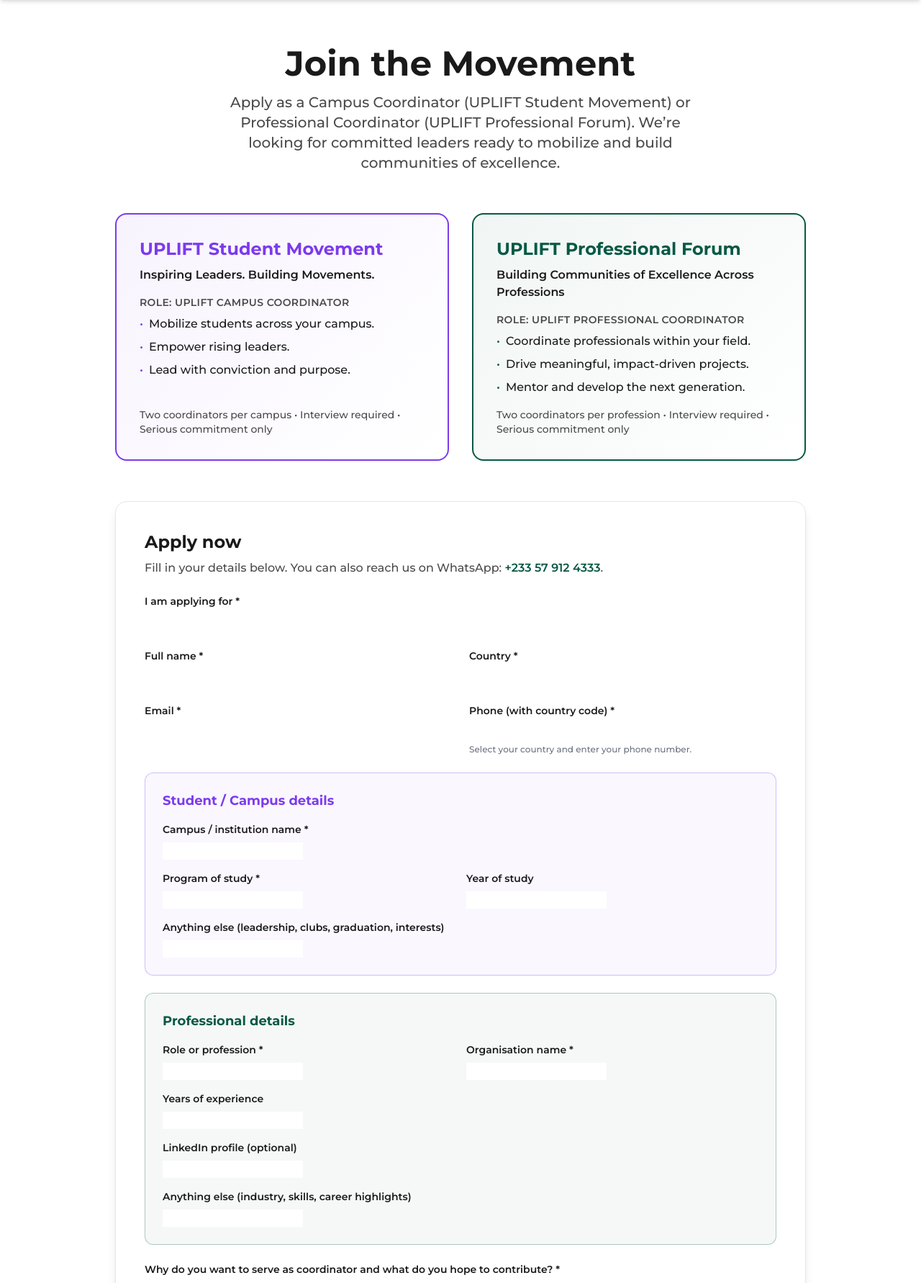
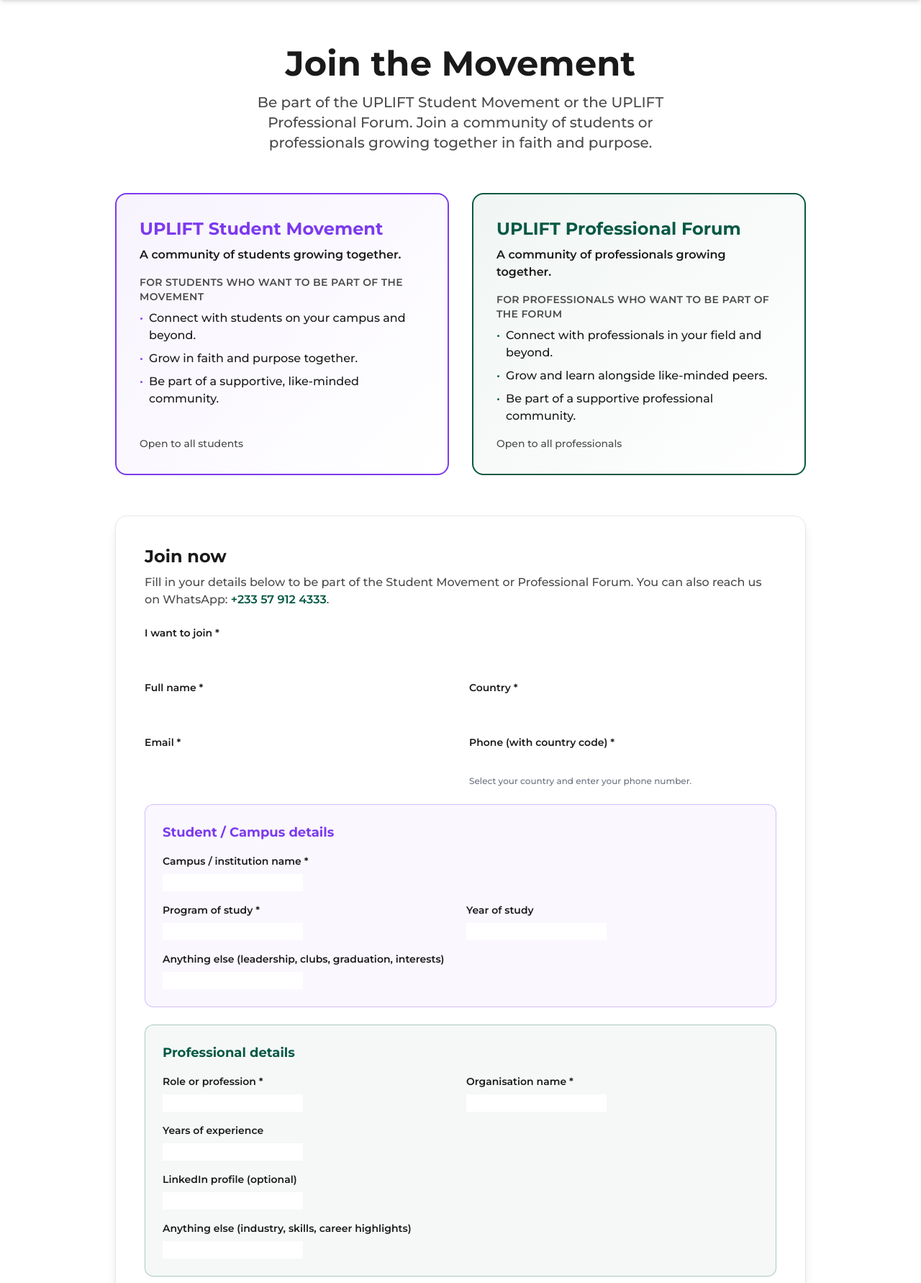
Before and after one commit to josueadimado/uplift-your-morning, a Django app: template templates/pages/coordinator_application.html in a window 1280 px wide. Shown: the part 133-1915 px from the top of the page at 72% size. Run offline with Django 5.2, Linux system fonts and the light colour scheme; the template is opened without the code that fills it, so the values that code supplies are empty, except form fields; tables that the repository leaves empty hold one stand-in row (values such as "Sample post"); form fields are guessed from the names that the template uses; some libraries are stand-ins or nearby versions.

Commit message:
Wording: Student Movement & Professional Forum for members joining, not leaders/coordinators

```diff
--- a/apps/pages/admin.py
+++ b/apps/pages/admin.py
@@ -150,7 +150,7 @@ class CoordinatorApplicationAdmin(admin.ModelAdmin):
         ('Type & Contact', {
             'fields': ('application_type', 'name', 'country', 'email', 'phone')
         }),
-        ('Student (Campus Coordinator)', {
+        ('Student Movement', {
             'fields': ('campus_name', 'program_of_study', 'year_of_study', 'additional_student_info'),
             'classes': ('collapse',)
         }),
--- a/apps/pages/admin_views.py
+++ b/apps/pages/admin_views.py
@@ -2773,7 +2773,7 @@ class QuestionReplyView(StaffRequiredMixin, View):
 # ==================== COORDINATOR APPLICATIONS ====================
 
 class CoordinatorApplicationListView(StaffRequiredMixin, ListView):
-    """List all coordinator applications with filters."""
+    """List all movement applications (Student Movement / Professional Forum) with filters."""
     model = CoordinatorApplication
     template_name = 'admin/coordinator_applications/list.html'
     context_object_name = 'applications'
@@ -2808,7 +2808,7 @@ class CoordinatorApplicationListView(StaffRequiredMixin, ListView):
 
 
 class CoordinatorApplicationDetailView(StaffRequiredMixin, DetailView):
-    """View coordinator application details."""
+    """View movement application details."""
     model = CoordinatorApplication
     template_name = 'admin/coordinator_applications/detail.html'
     context_object_name = 'application'
--- a/apps/pages/forms.py
+++ b/apps/pages/forms.py
@@ -132,7 +132,7 @@ def _get_country_choices_for_coordinator():
 
 
 class CoordinatorApplicationForm(forms.ModelForm):
-    """Form for applying as Campus Coordinator (Student Movement) or Professional Coordinator (Professional Forum)."""
+    """Form for joining the UPLIFT Student Movement or UPLIFT Professional Forum as a member."""
     country = forms.ChoiceField(
         choices=_get_country_choices_for_coordinator,
         required=True,
@@ -208,7 +208,7 @@ class CoordinatorApplicationForm(forms.ModelForm):
             'profile_message': forms.Textarea(attrs={
                 'class': 'w-full px-4 py-2.5 border rounded-lg',
                 'rows': 4,
-                'placeholder': 'Why do you want to serve as coordinator and what do you hope to contribute?',
+                'placeholder': 'Why do you want to be part of this group and what do you hope to gain or contribute?',
             }),
         }
 
--- a/apps/pages/views.py
+++ b/apps/pages/views.py
@@ -679,7 +679,7 @@ class QuestionSubmitView(TemplateView):
 
 class CoordinatorApplicationView(TemplateView):
     """
-    Apply as UPLIFT Campus Coordinator (Student Movement) or UPLIFT Professional Coordinator (Professional Forum).
+    Join the UPLIFT Student Movement or UPLIFT Professional Forum as a member.
     """
     template_name = 'pages/coordinator_application.html'
 
--- a/templates/admin/coordinator_applications/list.html
+++ b/templates/admin/coordinator_applications/list.html
@@ -2,7 +2,7 @@
 
 {% block admin_content %}
 <div class="mb-6">
-    <h1 class="text-3xl font-bold mb-2" style="color: var(--text);">Coordinator Applications</h1>
+    <h1 class="text-3xl font-bold mb-2" style="color: var(--text);">Movement Applications</h1>
     <p class="text-base" style="color: var(--text_secondary);">Manage UPLIFT Student Movement and Professional Forum applications</p>
 </div>
 
--- a/templates/admin/custom_base.html
+++ b/templates/admin/custom_base.html
@@ -188,7 +188,7 @@
                             <svg class="w-5 h-5" fill="none" stroke="currentColor" viewBox="0 0 24 24">
                                 <path stroke-linecap="round" stroke-linejoin="round" stroke-width="2" d="M17 20h5v-2a3 3 0 00-5.356-1.857M17 20H7m10 0v-2c0-.656-.126-1.283-.356-1.857M7 20H2v-2a3 3 0 015.356-1.857M7 20v-2c0-.656.126-1.283.356-1.857m0 0a5.002 5.002 0 019.288 0M15 7a3 3 0 11-6 0 3 3 0 016 0z"/>
                             </svg>
-                            <span>Coordinator Applications</span>
+                            <span>Movement Applications</span>
                         </a>
                     </div>
 
--- a/templates/base.html
+++ b/templates/base.html
@@ -473,7 +473,7 @@
                             <a href="{% url 'community:testimonies' %}" class="dropdown-item block px-4 py-3 transition-colors" style="font-size: 16px; color: var(--text);">Testimonies</a>
                             <a href="{% url 'community:prayer-request' %}" class="dropdown-item block px-4 py-3 transition-colors" style="font-size: 16px; color: var(--text);">Prayer Requests</a>
                             <a href="{% url 'pages:question_submit' %}" class="dropdown-item block px-4 py-3 transition-colors" style="font-size: 16px; color: var(--text);">Submit a Question</a>
-                            <a href="{% url 'pages:coordinator_application' %}" class="dropdown-item block px-4 py-3 transition-colors" style="font-size: 16px; color: var(--text);">Join the Movement (Campus &amp; Professional)</a>
+                            <a href="{% url 'pages:coordinator_application' %}" class="dropdown-item block px-4 py-3 transition-colors" style="font-size: 16px; color: var(--text);">Join the Movement (Student &amp; Professional)</a>
                             <a href="{% url 'pages:counseling_booking' %}" class="dropdown-item block px-4 py-3 transition-colors" style="font-size: 16px; color: var(--text);">Book Counseling</a>
                         </div>
                     </div>
--- a/templates/pages/admin_dashboard.html
+++ b/templates/pages/admin_dashboard.html
@@ -408,11 +408,11 @@
         </div>
     </section>
 
-    <!-- Coordinator Applications (Join the Movement) -->
+    <!-- Movement Applications (Join the Movement) -->
     <section id="coordinator-apps" class="mt-8">
         <div class="bg-white rounded-xl shadow-md p-6 border" style="border-color: var(--border);">
             <div class="flex items-center justify-between mb-4">
-                <h2 class="text-xl font-bold" style="color: var(--text);">Coordinator Applications</h2>
+                <h2 class="text-xl font-bold" style="color: var(--text);">Movement Applications</h2>
                 <a href="{% url 'manage:coordinator_applications_list' %}" class="text-xs font-semibold" style="color: var(--primary);">View all →</a>
             </div>
             <div class="grid grid-cols-1 md:grid-cols-2 gap-4 mb-6">
@@ -524,7 +524,7 @@
                 <a href="{% url 'manage:coordinator_applications_list' %}"
                    class="inline-flex items-center px-4 py-2.5 rounded-lg text-sm font-semibold border transition-all hover:shadow-md"
                    style="border-color: var(--border); color: var(--primary); background: var(--background_light);">
-                    Coordinator Apps
+                    Movement Apps
                 </a>
             </div>
         </div>
--- a/templates/pages/coordinator_application.html
+++ b/templates/pages/coordinator_application.html
@@ -1,9 +1,9 @@
 {% extends 'base.html' %}
 {% load static %}
 
-{% block title %}Join the Movement – Campus & Professional Coordinators | Uplift Your Morning{% endblock %}
+{% block title %}Join the Movement – Student & Professional | Uplift Your Morning{% endblock %}
 
-{% block meta_description %}Apply to become an UPLIFT Campus Coordinator (Student Movement) or UPLIFT Professional Coordinator (Professional Forum). Mobilize, lead, and build communities of excellence.{% endblock %}
+{% block meta_description %}Join the UPLIFT Student Movement or UPLIFT Professional Forum. Be part of a community of students or professionals growing together.{% endblock %}
 
 {% block extra_css %}
 <link rel="stylesheet" href="https://cdn.jsdelivr.net/npm/intl-tel-input@19.5.6/build/css/intlTelInput.css">
@@ -27,7 +27,7 @@
         <div class="text-center mb-10 sm:mb-14">
             <h1 class="text-3xl sm:text-4xl md:text-5xl font-bold mb-4" style="color: var(--text);">Join the Movement</h1>
             <p class="text-lg sm:text-xl leading-relaxed font-medium max-w-2xl mx-auto" style="color: var(--text_secondary);">
-                Apply as a Campus Coordinator (UPLIFT Student Movement) or Professional Coordinator (UPLIFT Professional Forum). We’re looking for committed leaders ready to mobilize and build communities of excellence.
+                Be part of the UPLIFT Student Movement or the UPLIFT Professional Forum. Join a community of students or professionals growing together in faith and purpose.
             </p>
         </div>
 
@@ -36,34 +36,34 @@
             <!-- UPLIFT Student Movement -->
             <div class="rounded-2xl border-2 p-6 sm:p-8 flex flex-col" style="border-color: #7c3aed; background: linear-gradient(135deg, rgba(124, 58, 237, 0.06) 0%, rgba(255,255,255,0) 100%);">
                 <h2 class="text-xl sm:text-2xl font-bold mb-2" style="color: #7c3aed;">UPLIFT Student Movement</h2>
-                <p class="text-base font-semibold mb-4" style="color: var(--text);">Inspiring Leaders. Building Movements.</p>
-                <p class="text-sm font-semibold mb-2 uppercase tracking-wide" style="color: var(--text_secondary);">Role: UPLIFT Campus Coordinator</p>
+                <p class="text-base font-semibold mb-4" style="color: var(--text);">A community of students growing together.</p>
+                <p class="text-sm font-semibold mb-2 uppercase tracking-wide" style="color: var(--text_secondary);">For students who want to be part of the movement</p>
                 <ul class="space-y-2 text-sm sm:text-base font-medium mb-4" style="color: var(--text);">
-                    <li class="flex items-start"><span class="mr-2" style="color: #7c3aed;">•</span> Mobilize students across your campus.</li>
-                    <li class="flex items-start"><span class="mr-2" style="color: #7c3aed;">•</span> Empower rising leaders.</li>
-                    <li class="flex items-start"><span class="mr-2" style="color: #7c3aed;">•</span> Lead with conviction and purpose.</li>
+                    <li class="flex items-start"><span class="mr-2" style="color: #7c3aed;">•</span> Connect with students on your campus and beyond.</li>
+                    <li class="flex items-start"><span class="mr-2" style="color: #7c3aed;">•</span> Grow in faith and purpose together.</li>
+                    <li class="flex items-start"><span class="mr-2" style="color: #7c3aed;">•</span> Be part of a supportive, like-minded community.</li>
                 </ul>
-                <p class="text-xs sm:text-sm font-medium mt-auto" style="color: var(--text_secondary);">Two coordinators per campus • Interview required • Serious commitment only</p>
+                <p class="text-xs sm:text-sm font-medium mt-auto" style="color: var(--text_secondary);">Open to all students</p>
             </div>
 
             <!-- UPLIFT Professional Forum -->
             <div class="rounded-2xl border-2 p-6 sm:p-8 flex flex-col" style="border-color: var(--primary); background: linear-gradient(135deg, rgba(7, 89, 68, 0.06) 0%, rgba(255,255,255,0) 100%);">
                 <h2 class="text-xl sm:text-2xl font-bold mb-2" style="color: var(--primary);">UPLIFT Professional Forum</h2>
-                <p class="text-base font-semibold mb-4" style="color: var(--text);">Building Communities of Excellence Across Professions</p>
-                <p class="text-sm font-semibold mb-2 uppercase tracking-wide" style="color: var(--text_secondary);">Role: UPLIFT Professional Coordinator</p>
+                <p class="text-base font-semibold mb-4" style="color: var(--text);">A community of professionals growing together.</p>
+                <p class="text-sm font-semibold mb-2 uppercase tracking-wide" style="color: var(--text_secondary);">For professionals who want to be part of the forum</p>
                 <ul class="space-y-2 text-sm sm:text-base font-medium mb-4" style="color: var(--text);">
-                    <li class="flex items-start"><span class="mr-2" style="color: var(--primary);">•</span> Coordinate professionals within your field.</li>
-                    <li class="flex items-start"><span class="mr-2" style="color: var(--primary);">•</span> Drive meaningful, impact-driven projects.</li>
-                    <li class="flex items-start"><span class="mr-2" style="color: var(--primary);">•</span> Mentor and develop the next generation.</li>
+                    <li class="flex items-start"><span class="mr-2" style="color: var(--primary);">•</span> Connect with professionals in your field and beyond.</li>
+                    <li class="flex items-start"><span class="mr-2" style="color: var(--primary);">•</span> Grow and learn alongside like-minded peers.</li>
+                    <li class="flex items-start"><span class="mr-2" style="color: var(--primary);">•</span> Be part of a supportive professional community.</li>
                 </ul>
-                <p class="text-xs sm:text-sm font-medium mt-auto" style="color: var(--text_secondary);">Two coordinators per profession • Interview required • Serious commitment only</p>
+                <p class="text-xs sm:text-sm font-medium mt-auto" style="color: var(--text_secondary);">Open to all professionals</p>
             </div>
         </div>
 
-        <!-- Application form -->
+        <!-- Join form -->
         <div class="bg-white rounded-2xl shadow-lg border p-6 sm:p-8 md:p-10" style="border-color: var(--border);">
-            <h2 class="text-xl sm:text-2xl font-bold mb-2" style="color: var(--text);">Apply now</h2>
-            <p class="text-base font-medium mb-6" style="color: var(--text_secondary);">Fill in your details below. You can also reach us on WhatsApp: <a href="https://wa.me/233579124333" target="_blank" rel="noopener noreferrer" class="font-semibold" style="color: var(--primary);">+233 57 912 4333</a>.</p>
+            <h2 class="text-xl sm:text-2xl font-bold mb-2" style="color: var(--text);">Join now</h2>
+            <p class="text-base font-medium mb-6" style="color: var(--text_secondary);">Fill in your details below to be part of the Student Movement or Professional Forum. You can also reach us on WhatsApp: <a href="https://wa.me/233579124333" target="_blank" rel="noopener noreferrer" class="font-semibold" style="color: var(--primary);">+233 57 912 4333</a>.</p>
 
             <form method="post" class="space-y-6" id="coordinator-form">
                 {% csrf_token %}
@@ -76,7 +76,7 @@
                 {% endif %}
 
                 <div>
-                    <label for="{{ form.application_type.id_for_label }}" class="block text-sm font-semibold mb-2" style="color: var(--text);">I am applying for *</label>
+                    <label for="{{ form.application_type.id_for_label }}" class="block text-sm font-semibold mb-2" style="color: var(--text);">I want to join *</label>
                     {{ form.application_type }}
                     {% if form.application_type.errors %}<p class="text-sm text-red-600 mt-1">{{ form.application_type.errors.0 }}</p>{% endif %}
                 </div>
@@ -174,14 +174,14 @@
                 </div>
 
                 <div>
-                    <label for="{{ form.profile_message.id_for_label }}" class="block text-sm font-semibold mb-2" style="color: var(--text);">Why do you want to serve as coordinator and what do you hope to contribute? *</label>
+                    <label for="{{ form.profile_message.id_for_label }}" class="block text-sm font-semibold mb-2" style="color: var(--text);">Why do you want to be part of this group and what do you hope to gain or contribute? *</label>
                     {{ form.profile_message }}
                     {% if form.profile_message.errors %}<p class="text-sm text-red-600 mt-1">{{ form.profile_message.errors.0 }}</p>{% endif %}
                 </div>
 
                 <div class="border-t pt-6" style="border-color: var(--border);">
                     <button type="submit" class="w-full px-6 py-3.5 rounded-lg font-semibold text-white transition-all shadow-sm hover:shadow-md" style="background: var(--primary); font-size: 16px;" onmouseover="this.style.background='var(--primary_hover)'" onmouseout="this.style.background='var(--primary)'">
-                        Submit Application
+                        Request to join
                     </button>
                     <p class="text-xs text-center mt-3" style="color: var(--text_light);">We’ll review your application and be in touch. You can also send your profile via WhatsApp to +233 57 912 4333.</p>
                 </div>
--- a/templates/pages/home.html
+++ b/templates/pages/home.html
@@ -504,10 +504,10 @@
             <span class="text-2xl sm:text-3xl" aria-hidden="true">🌟</span>
             <div class="flex-1">
                 <h3 class="text-lg sm:text-xl font-bold mb-1" style="color: var(--text);">Join the Movement</h3>
-                <p class="text-base sm:text-lg font-medium mb-0" style="color: var(--text_secondary);">Apply as a Campus Coordinator (Student Movement) or Professional Coordinator (Professional Forum). Inspire leaders and build communities of excellence.</p>
+                <p class="text-base sm:text-lg font-medium mb-0" style="color: var(--text_secondary);">Be part of the UPLIFT Student Movement or UPLIFT Professional Forum. Join a community of students or professionals growing together.</p>
             </div>
             <span class="inline-flex items-center px-5 py-2.5 rounded-lg font-semibold text-white transition-all shrink-0" style="background: #7c3aed;" onmouseover="this.style.background='#6d28d9'" onmouseout="this.style.background='#7c3aed'">
-                Apply Now
+                Join now
                 <svg class="w-4 h-4 ml-2" fill="none" stroke="currentColor" viewBox="0 0 24 24"><path stroke-linecap="round" stroke-linejoin="round" stroke-width="2" d="M9 5l7 7-7 7"/></svg>
             </span>
         </a>
```
Also changed, not shown: apps/pages/models.py (+7 -8 lines), apps/pages/notifications.py (+7 -7 lines).
